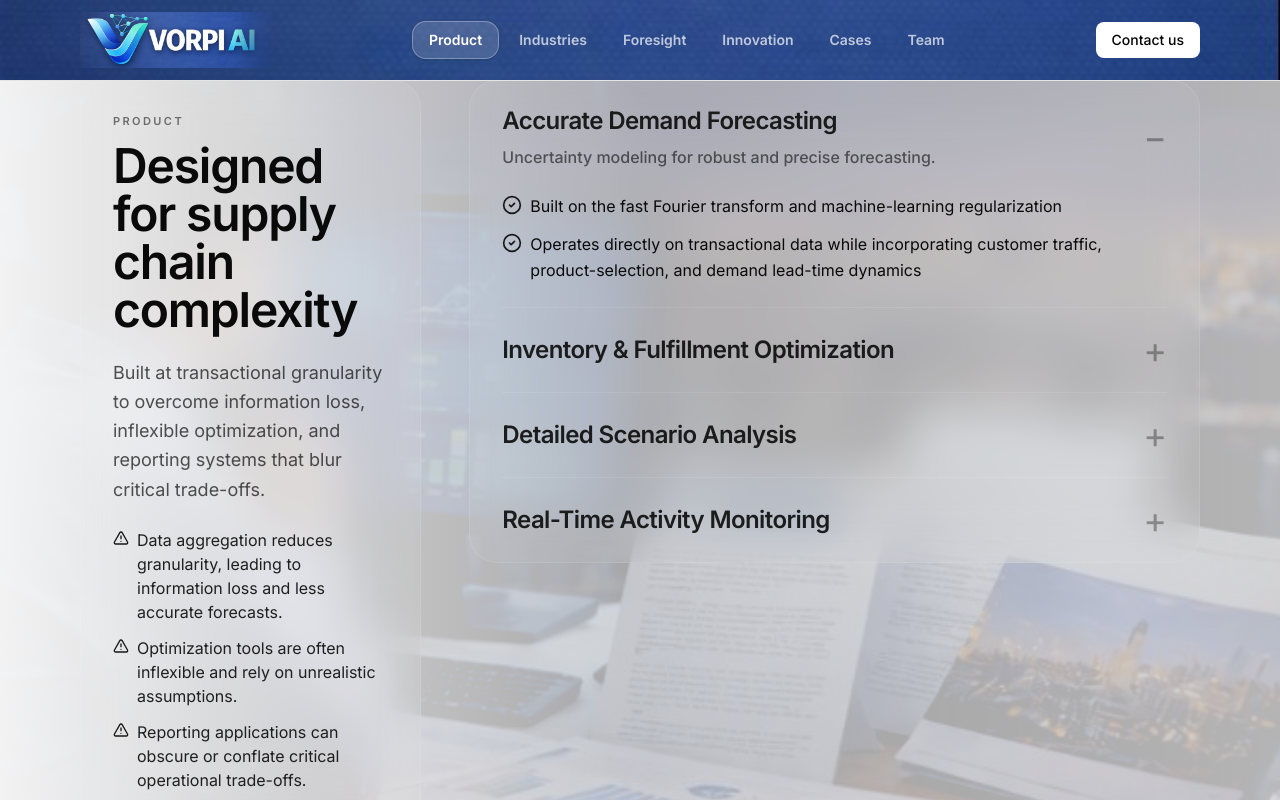
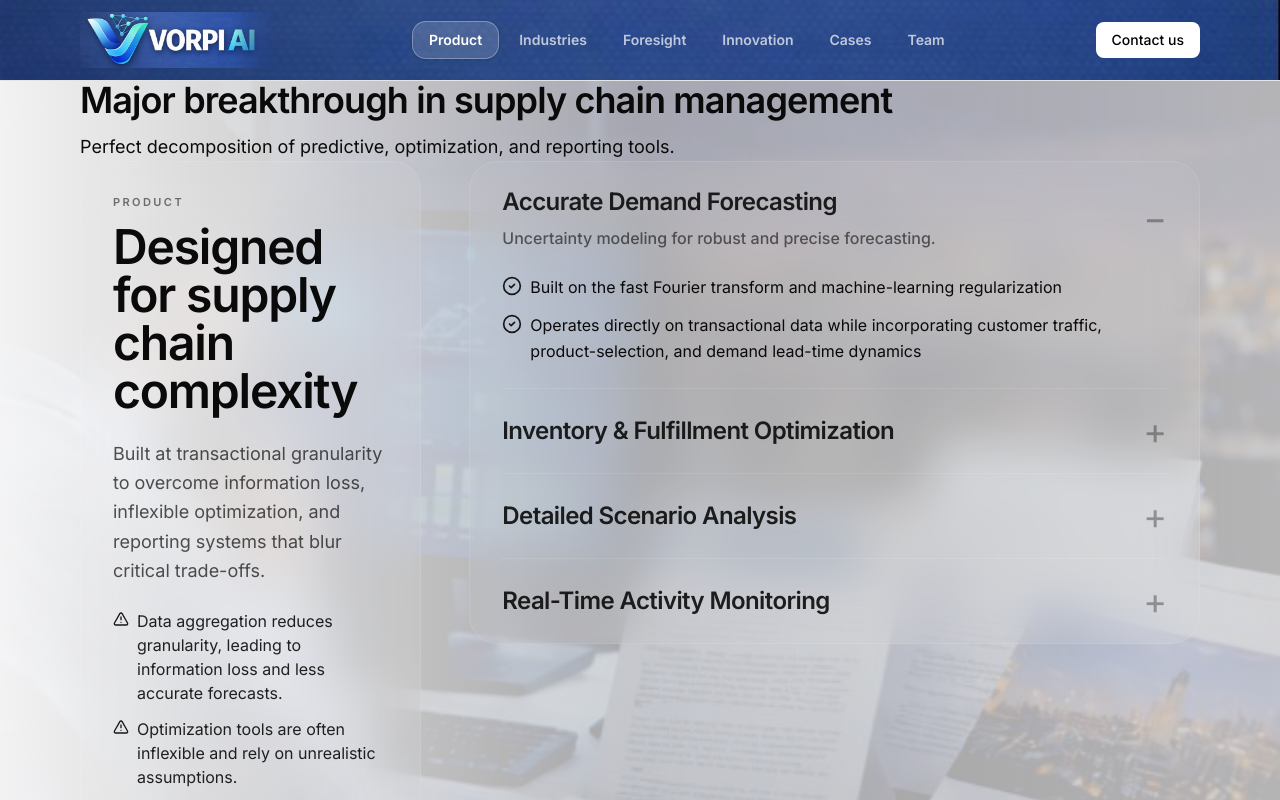
Before and after one commit to ibicer/vorpi-ai, a Next.js app: page / in a window 1280 px wide. Built offline with nearby package versions, Linux system fonts and the light colour scheme.

Commit message:
Another update

```diff
--- a/app/page.tsx
+++ b/app/page.tsx
@@ -643,11 +643,16 @@ const scrollToSection = (id: string) => {
         </div>
       ) : null}
 
-
       {/* PRODUCT */}
       <SnapSection id="product" tone="base">
         <SectionBg src="/vorpi-product.jpg" />
         <div className="relative z-10">
+          <motion.div variants={fadeUp} initial="hidden" whileInView="show" viewport={{ once: true, amount: 0.35 }}>
+            <h2 className="text-2xl md:text-4xl font-semibold tracking-tight">Major breakthrough in supply chain management</h2>
+            <p className="mt-3 max-w-3xl text-base md:text-lg leading-relaxed">
+              Perfect decomposition of predictive, optimization, and reporting tools.
+            </p>
+          </motion.div>
           <ProductAccordion />
         </div>
       </SnapSection>
```
